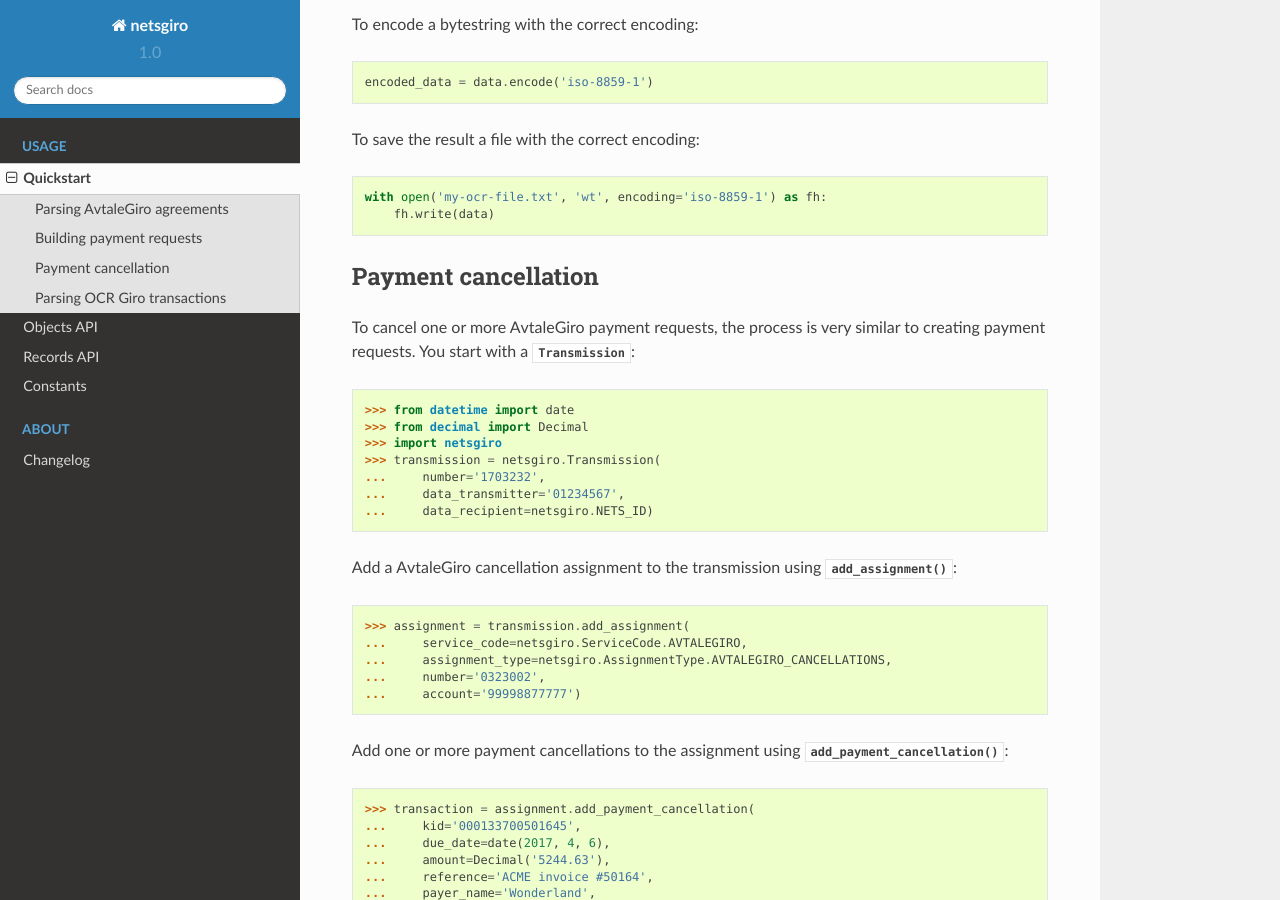
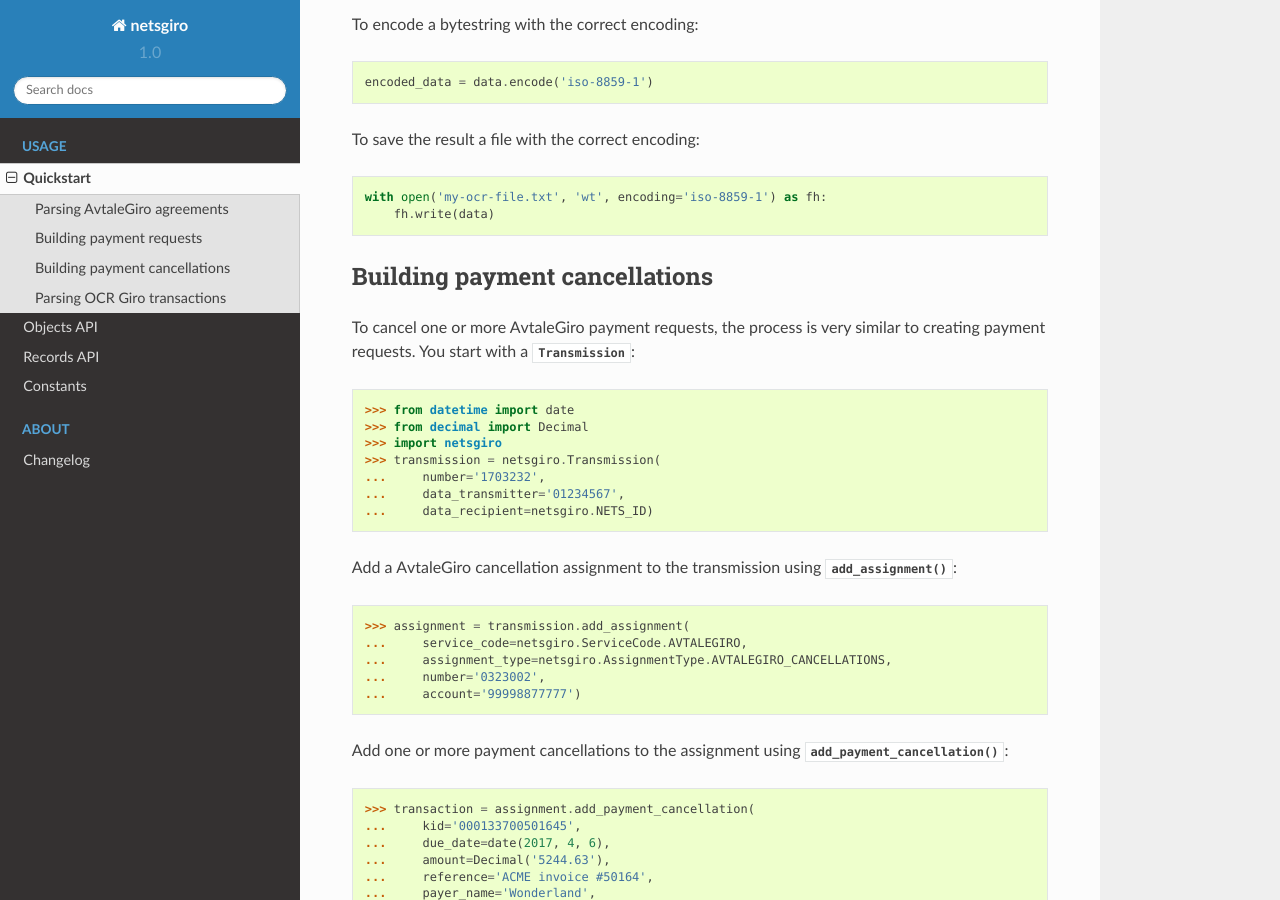
Before and after one commit to otovo/python-netsgiro, a Sphinx documentation site: the page built from docs/quickstart.rst, in a window 1280 px wide and 900 px high, scrolled down 2891 px. Built offline with Sphinx 7.4.7 and the Read the Docs theme 2.0.0, drawn with Linux system fonts in a browser that asks for light colours.

Commit message:
docs: Tweak quickstart guide

```diff
--- a/docs/quickstart.rst
+++ b/docs/quickstart.rst
@@ -151,8 +151,8 @@ To save the result a file with the correct encoding::
 	fh.write(data)
 
 
-Payment cancellation
-====================
+Building payment cancellations
+==============================
 
 To cancel one or more AvtaleGiro payment requests, the process is very similar
 to creating payment requests. You start with a :class:`~netsgiro.Transmission`:
```
